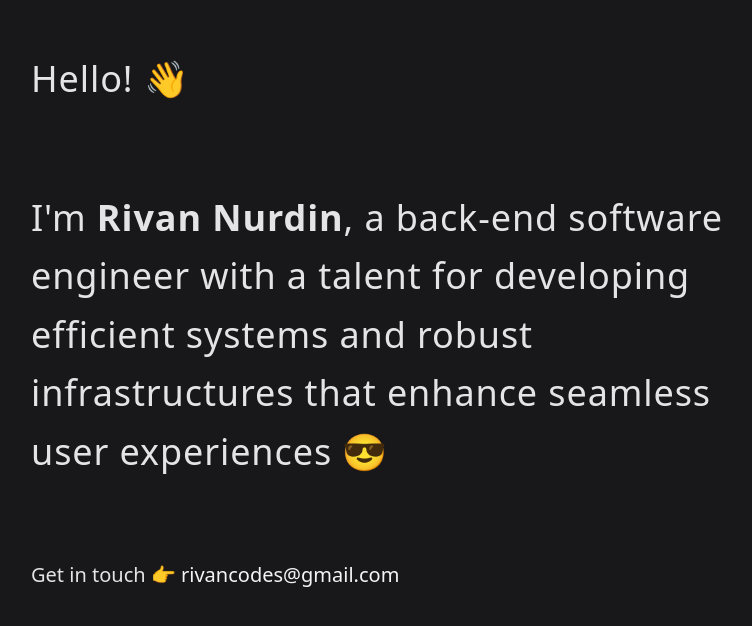
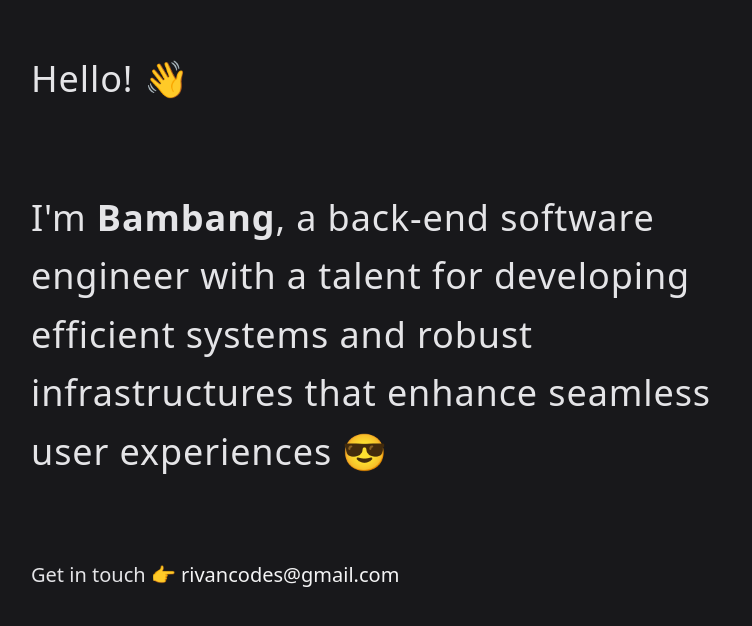
Before and after one commit to rivannurdin/nuraeni-rivan, a Vue app: page / in a window 1280 px wide. Shown: the part 158-784 px from the top of the page, without its empty margins (137-889 px from the left). Built offline with nearby package versions, Linux system fonts and the light colour scheme.

Commit message:
update intro

```diff
--- a/src/components/Intro.vue
+++ b/src/components/Intro.vue
@@ -11,7 +11,7 @@ const count = ref(0)
 <template>
     <div class="intro text-light py-32 font-light text-zinc-200">
         <h1 class="text-4xl tracking-wide leading-relaxed my-20">{{ msg }}</h1>
-        <h2 class="text-4xl tracking-wide leading-relaxed my-20 max-w-3xl">I'm <span class="font-bold">Rivan Nurdin</span>, a back-end software engineer with a talent for developing efficient systems and robust infrastructures that enhance seamless user experiences 😎</h2>
+        <h2 class="text-4xl tracking-wide leading-relaxed my-20 max-w-3xl">I'm <span class="font-bold">Bambang</span>, a back-end software engineer with a talent for developing efficient systems and robust infrastructures that enhance seamless user experiences 😎</h2>
         <h3 class="text-xl my-20">Get in touch 👉 <a class="text" href="mailto:rivancodes@gmail.com">rivancodes@gmail.com</a></h3>
     </div>
 </template>
```
